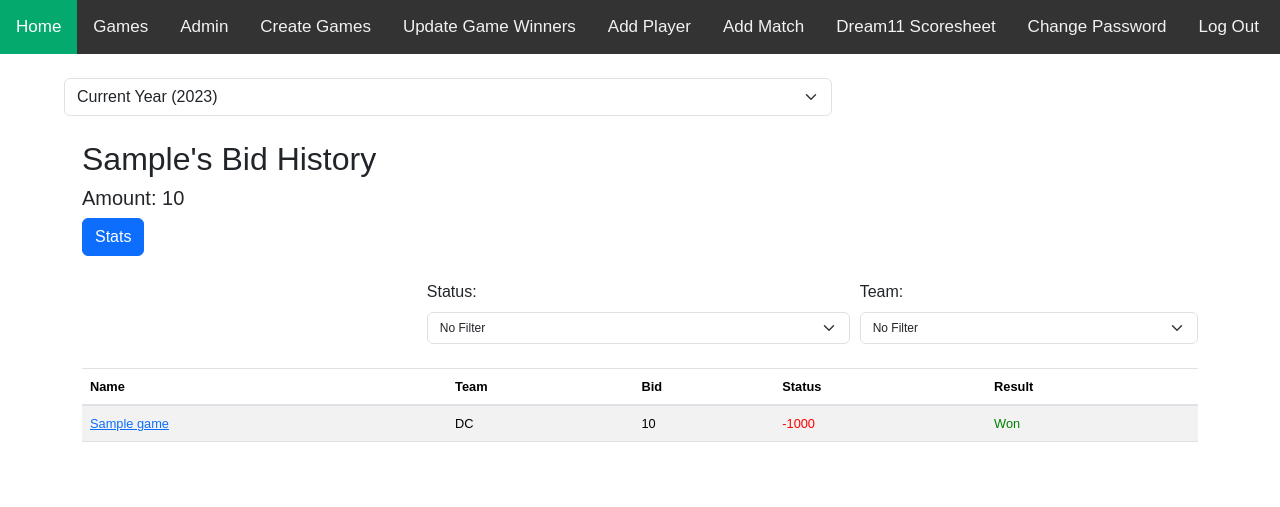
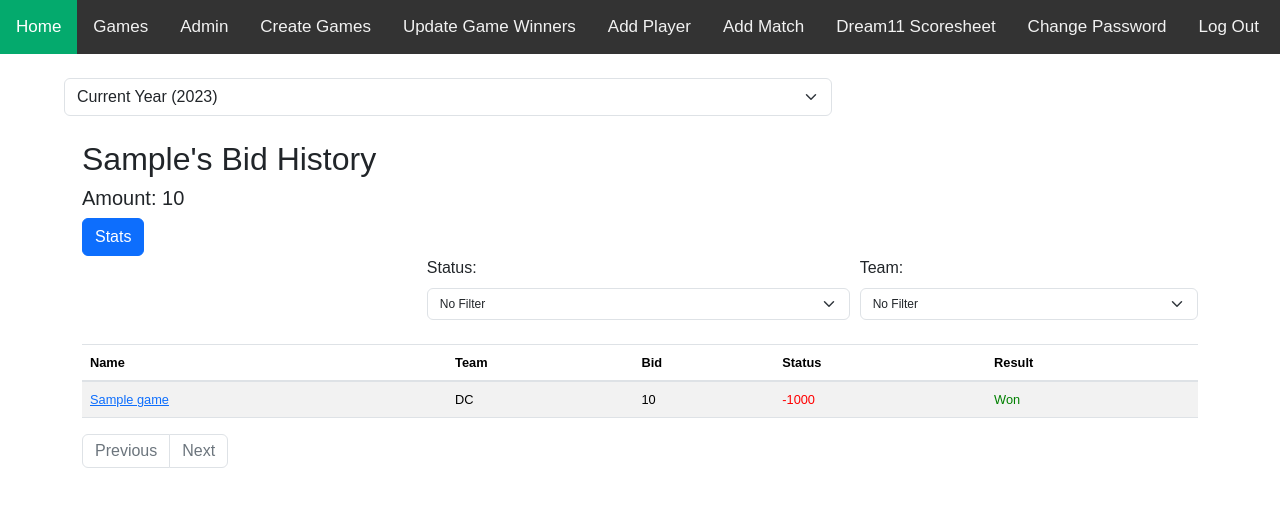
Before and after one commit to Sudharshan1409/IPLBid, a Django app: page /bid/user/1/ in a window 1280 px wide. Shown: the top 507 px of the page. Run offline with Django 4.2, Linux system fonts and the light colour scheme; a user stored in the database is signed in; tables that the repository leaves empty hold one stand-in row (values such as "Sample post"); parts of the project's set-up code (start-up, migrations or seed data) failed here and were passed over; some libraries are stand-ins or nearby versions.

Commit message:
added pagination feature for user details page

```diff
--- a/bid/templates/bid/user_detail.html
+++ b/bid/templates/bid/user_detail.html
@@ -27,8 +27,6 @@
           </div>
         </div>
       </div>
-      <br/>
-      <br/>
       <div class="filter-container">
         <div class="flex-1">
             <label for="status" class="form-label">Status:</label>
@@ -90,6 +88,8 @@
                     {% if not result.cancelled %}
                         {% if result.won %}
                             <td style="color:green">Won</td>
+                        {% elif result.did_not_bid %}
+                            <td style="color:red">No Bid</td>
                         {% else %}
                             <td style="color:red">Lost</td>
                         {% endif %}
@@ -103,6 +103,21 @@
         {% endfor %}
         </tbody>
     </table>
+    <div class="pagination" id="pagination">
+        <nav aria-label="...">
+            <ul class="pagination">
+
+            <li class="page-item {% if not results.has_previous %} disabled {% endif %}">
+                <a class="page-link" href="?page={% if results.has_previous %}{{ results.previous_page_number }}{% endif %}#completed">Previous</a>
+            </li>
+              <li class="page-item {% if not results.has_next %} disabled {% endif %}">
+                <a class="page-link" href="?page={% if results.has_next %}{{ results.next_page_number }}{% endif %}#completed">Next</a>
+              </li>
+            </ul>
+          </nav>
+    </div>
+    <br/>
+    <br/>
 {% endblock %}
 
 {% block script %}
--- a/bid/views.py
+++ b/bid/views.py
@@ -152,7 +152,9 @@ class UserDetailView(LoginRequiredMixin, View):
         for game_result in game_results:
             results_array.append(game_result)
         results_array.sort(key=lambda x: x.game.date, reverse=True)
-        return render(request, self.template_name, {'results': results_array, 'result_user': user, 'teams': teams, 'all_teams': ALL_TEAMS})
+        results_paginator = Paginator(list(results_array), 10)
+        results_games_page = results_paginator.get_page(request.GET.get('page', 1))
+        return render(request, self.template_name, {'results': results_games_page, 'result_user': user, 'teams': teams, 'all_teams': ALL_TEAMS})
 
 class ChangeActiveYearView(LoginRequiredMixin, View):
     model = ActiveYear
```
